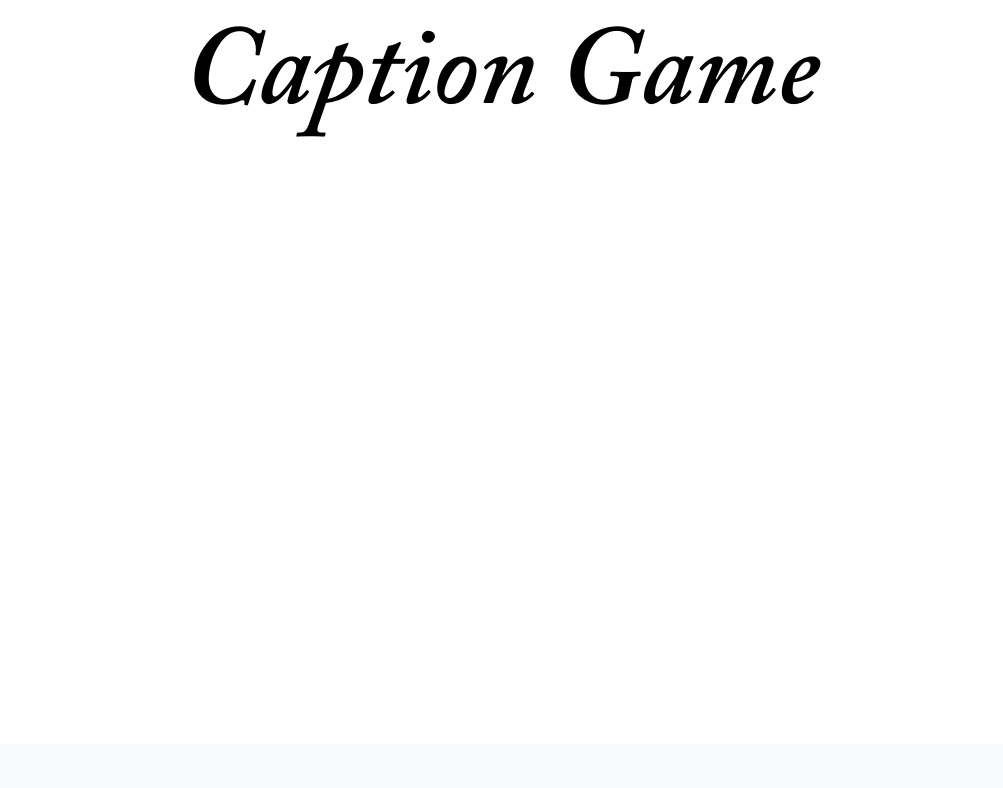
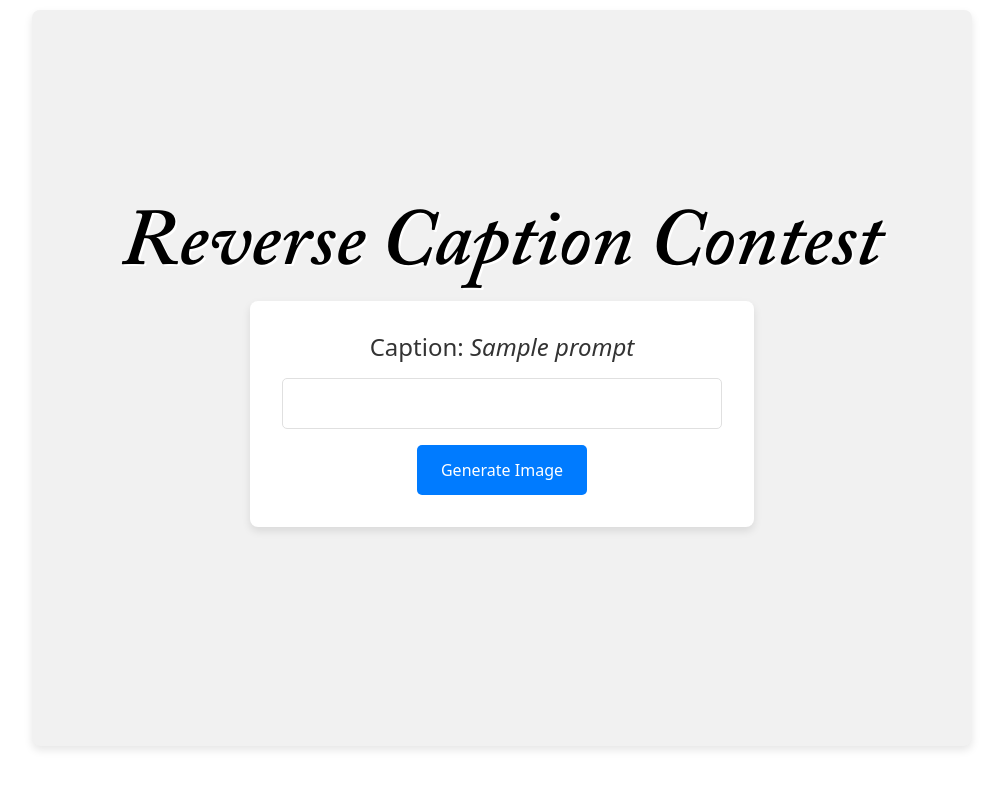
Before and after one commit to pebellamy/Bellamy6ix, a Flask app: template templates/caption_game.html in a window 1280 px wide. Shown: the part 56-844 px from the top of the page, without its empty margins (138-1141 px from the left). Before the commit the page ends 193 px from the top, so only its background shows below. Run offline with Flask 2, Linux system fonts and the light colour scheme; the template is opened without the code that fills it: most values are stand-ins (such as "Sample title", 1, 10 or a date in 2020).

Commit message:
ok lets see

```diff
--- a/app.py
+++ b/app.py
@@ -1,7 +1,18 @@
 #from bellamy import app
-from flask import Flask, render_template, url_for, redirect, request, Blueprint
+from flask import Flask, render_template, url_for, redirect, request, Blueprint, current_app, jsonify
+from time import sleep
+from dotenv import load_dotenv
+import os
+import openai
+from captions import captions
+import random
+
+load_dotenv()
 
 app = Flask(__name__)
+# app.config['DEBUG'] = True # Set this to False for production
+
+openai.api_key = os.getenv("OPENAI_API_KEY")
 
 @app.route("/")
 def index():
@@ -24,7 +35,43 @@ def photos():
 def ffa():
     return render_template("ffa.html")
 
+@app.route("/caption-game")
+def caption_game():
+    # Get a random caption
+    prompt = random.choice(captions)
+    return render_template("caption_game.html", prompt=prompt)
+
+@app.route("/generate-image", methods=["POST"])
+def generate_image():
+    user_prompt = request.form.get('prompt')
+    caption = "Wednesday's, am i right?"
+    full_prompt = f"""
+     Illustrate in the style of a New Yorker cartoon: '{user_prompt}'. Please ensure there's no caption or text in the image.
+    """
+    if current_app.config['DEBUG']:
+        # Mock a delay
+        sleep(3)
+        # Mock API response from Open AI API (https://platform.openai.com/docs/guides/images/usage)
+        mock_response = {
+            'data': [
+                {
+                    'url': "https://lilKyleStore.b-cdn.net/debug/DALL%C2%B7E%202023-10-11%2012.45.11%20-%20Comic-style%20drawing%20of%20a%20moonlit%20old%20monastery%20courtyard%20with%20cobblestone%20paths.%20Stone%20statues%20of%20angels%20with%20eerie%20expressions%20stand%20among%20ivy-covere.png"
+                }
+            ]
+        }
+        image_url = mock_response['data'][0]['url']
+    else:
+        # Use OpenAI's API to get the image based on the prompt
+
+        response = openai.Image.create(
+            prompt=full_prompt,
+            n=1,
+            size="1024x1024",
+        )
+        image_url = response['data'][0]['url']
+        pass
+    return jsonify({'image_url': image_url})
+
 if __name__ == '__main__':
     # I changed this to run in debug mode so that it will reload when I make changes -> only works if you use python3 app.py instead of flask run for some reason
-    app.debug = True
     app.run()
--- /dev/null
+++ b/captions.py
@@ -0,0 +1,32 @@
+captions = [
+    "I'm not going to say the word I'm thinking of.",
+    "I still wish we'd gotten a pool, instead of this ridiculous sculpture.",
+    "So then I asked myself, what would Dr. Freud have done.",
+    "It started when they moved in next door.",
+    "The WiFi signal is stronger over here.",
+    "I told him to think outside the box, but this is not what I had in mind.",
+    "They said it was an 'open concept' apartment.",
+    "It's the latest in eco-friendly transportation.",
+    "Dinner parties just haven't been the same since.",
+    "Believe it or not, it's a tax write-off.",
+    "His version of 'working from home' is a bit different than mine.",
+    "The homeowners association is going to have a field day with this.",
+    "It's avant-garde, darling. You wouldn't understand.",
+    "I preferred it when he was just into knitting.",
+    "It's either a modern art installation or a very elaborate mouse trap.",
+    "They never mentioned this scenario in the user manual.",
+    "Well, at least it's a conversation starter.",
+    "Trust me, it looked smaller in the catalog.",
+    "You think this is something? Wait until you see the basement.",
+    "I remember when this was just a one-penguin neighborhood.",
+    "It's his solution to the morning commute.",
+    "Suddenly, my yoga retreat doesn't seem so outlandish.",
+    "They said to embrace change, but this feels a bit much.",
+    "Apparently, this is 'Phase One'. I'm afraid to ask about Phase Two.",
+    "Honestly, I miss the days when he just collected stamps.",
+    "It's either the height of fashion or a cry for help.",
+    "She said she wanted a home with character.",
+    "I was aiming for minimalist, but I may have overshot.",
+    "Last week, it was interpretive dance. This week? This.",
+    "You'd think after three attempts, we'd have figured out flat-pack furniture."
+]
--- a/static/styles.css
+++ b/static/styles.css
@@ -14,6 +14,94 @@
 /* ------------------------- */
 /* Caption Game Styles */
 
+.caption-game-div {
+/* Centered and offwhite*/
+    display: flex;
+    flex-direction: column;
+    align-items: center;  /* Center children horizontally */
+    justify-content: center;  /* Center children vertically */
+    min-height: 92vh;
+    background-color: #f1f1f1;
+    padding: 2rem;
+    border-radius: 8px;
+    box-shadow: 0 4px 8px rgba(0, 0, 0, 0.1);
+    margin-bottom: 2rem;
+    text-align: center;
+    align-self: center;
+}
+
+.input-container {
+    background-color: #ffffff;
+    padding: 2rem;
+    border-radius: 8px;
+    box-shadow: 0 4px 8px rgba(0, 0, 0, 0.1);
+    max-width: 60vw;
+    margin-bottom: 2rem;
+}
+
+.image-prompt-input-title {
+    margin-bottom: 1rem;
+    font-size: 1.5rem;
+    color: #333;
+}
+.caption-container {
+    text-align: center;
+    margin-top: 10px;
+}
+.image-prompt-input {
+    width: 100%;
+    padding: 0.8rem 1rem;
+    border: 1px solid #e0e0e0;
+    border-radius: 5px;
+    margin-bottom: 1rem;
+    transition: border-color 0.3s ease;
+}
+.caption-text {
+    text-align: center;
+}
+
+.image-prompt-input:focus {
+    border-color: #007bff; /* Blue border for focus state */
+    outline: none;
+}
+#generate-image-btn {
+    background-color: #007bff; /* Blue background */
+    color: #ffffff;
+    border: none;
+    padding: 0.8rem 1.5rem;
+    border-radius: 5px;
+    cursor: pointer;
+    transition: background-color 0.3s ease;
+}
+
+#generate-image-btn:hover {
+    background-color: #0056b3; /* Darker blue on hover */
+}
+
+.image-response-container {
+    display: flex;
+    flex-direction: column;
+    align-items: center;
+    justify-content: center;
+    background-color: #ffffff;
+    padding: 2rem;
+    border-radius: 8px;
+    box-shadow: 0 4px 8px rgba(0, 0, 0, 0.1);
+    width: 80%;
+    max-width: 600px;
+}
+.image-response-container::after {
+    content: "";
+    display: table;
+    clear: both;
+}
+img {
+    max-width: 100%;
+    max-height: 100%;
+    border-radius: 5px;
+    object-fit: contain;
+}
+
 @font-face {
     font-family: 'New Yorker Caption';
     src: url('/static/fonts/New Yorker/ACaslonPro-SemiboldItalic.otf'); format('opentype');
@@ -23,8 +111,22 @@
 /* Centered caption game title in the style of the new yorker, but cartoonier */
 .caption-game-title {
     font-family: 'New Yorker Caption', sans-serif;
-    font-size: 14vh;
+    font-size: 10vh;
     color: #000000;
     text-align: center;
     text-shadow: 2px 2px #ffffff;
 }
+
+.loader {
+    border: 16px solid #f3f3f3;
+    border-radius: 50%;
+    border-top: 16px solid #3498db;
+    width: 120px;
+    height: 120px;
+    animation: spin 2s linear infinite;
+}
+
+@keyframes spin {
+    0% { transform: rotate(0deg); }
+    100% { transform: rotate(360deg); }
+}
--- a/templates/base.html
+++ b/templates/base.html
@@ -10,6 +10,7 @@
 
     <!--This next line sets up to use Bootstrap Icons-->
     <link rel="stylesheet" href="https://cdn.jsdelivr.net/npm/bootstrap-icons@1.11.1/font/bootstrap-icons.css">
+    <script src="https://code.jquery.com/jquery-3.6.0.min.js"></script>
     <title>Bellamy6ix</title>
   </head>
   <body>
--- a/templates/caption_game.html
+++ b/templates/caption_game.html
@@ -1,8 +1,78 @@
 {% extends "base.html" %}
 {% block content %}
 
-<div class="jumbotron">
-    <h1 class="caption-game-title">Caption Game</h1>
+<div class="caption-game-div">
+    <div class="jumbotron">
+        <h1 class="caption-game-title">Reverse Caption Contest</h1>
+    </div>
+    <div class="input-container">
+        <h3 class="image-prompt-input-title">Caption: <i>{{prompt}}</i></h3>
+        <input class="image-prompt-input" id="prompt-input"></input>
+        <button id="generate-image-btn">Generate Image</button>
+    </div>
+    <div class="image-response-container" id="response-container" style="display: none">
+        <div class="loader" id="loading-animation" style="display: none;">Loading...</div>
+        <!-- Image will be appended here -->
+        <!-- Italicized caption that is hidden until image is revealed -->
+        <div class="caption-container" id="caption-container" style="display: none;">
+            <i><p class="caption-text" id="caption-text">{{prompt}}</p></i>
+        </div>
+    </div>
 </div>
 
+<style>
+.caption-container {
+    text-align: center;
+    margin-top: 10px;
+    display: flex;
+    justify-content: center;
+}
+</style>
+
+<script>
+$(document).ready(function() {
+    $('#generate-image-btn').click(function() {
+        const promptValue = $('#prompt-input').val();
+        if (!promptValue) {
+            alert('Please enter a prompt.');
+            return;
+        }
+
+        // Hide the input
+        $('.input-container').hide();
+
+        // Show image response container
+        $('#response-container').show();
+
+        // Show the loading animation
+        $('#loading-animation').show();
+
+        $.ajax({
+            type: 'POST',
+            url: '/generate-image',
+            data: {
+                'prompt': promptValue
+            },
+            success: function(response) {
+                $('#loading-animation').hide();
+
+                const img = $('<img>', {
+                    src: response.image_url,
+                    alt: 'Generated Image'
+                });
+
+                // Insert the image just before the caption-container
+                img.insertBefore('#caption-container');
+
+                // Show the caption
+                $('#caption-container').show();
+            },
+            error: function(error) {
+                $('#loading-animation').hide();
+                alert('Error generating the image.');
+            }
+        });
+    });
+});
+</script>
 {% endblock %}
```
Also changed, not shown: 2 other files.
